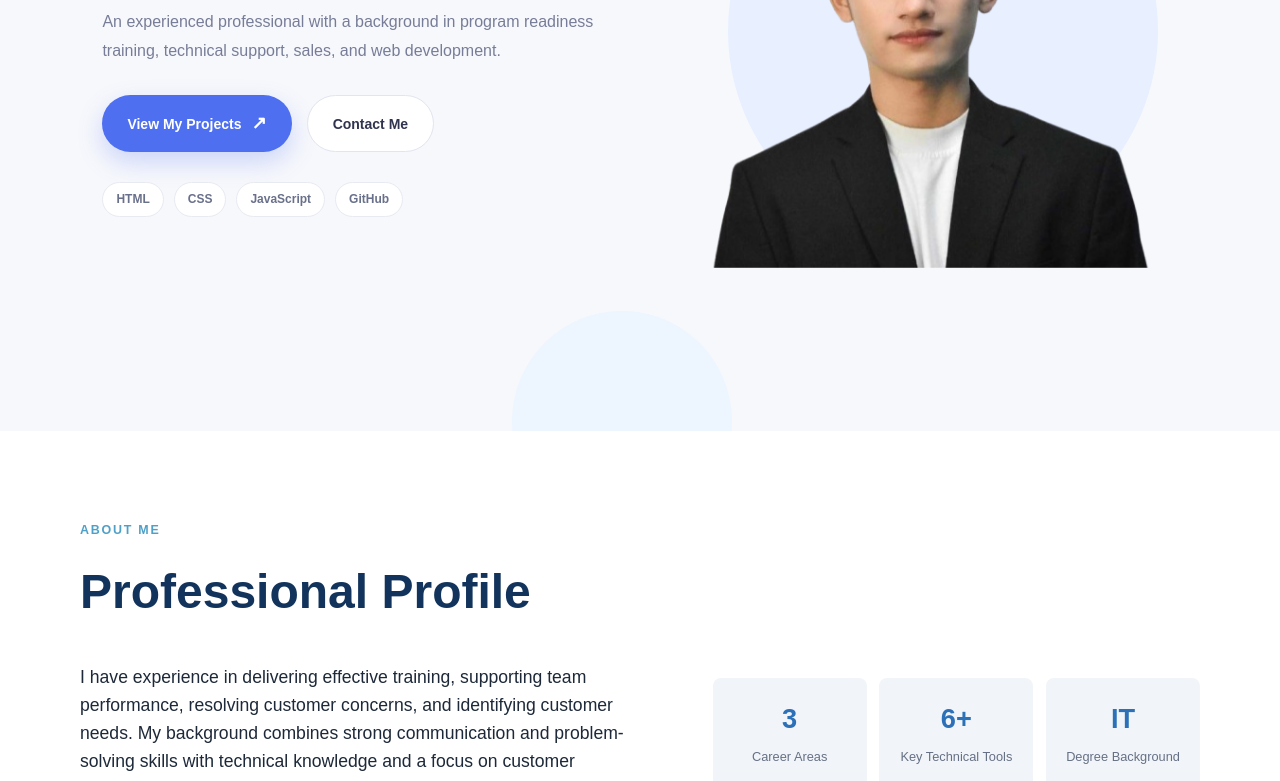
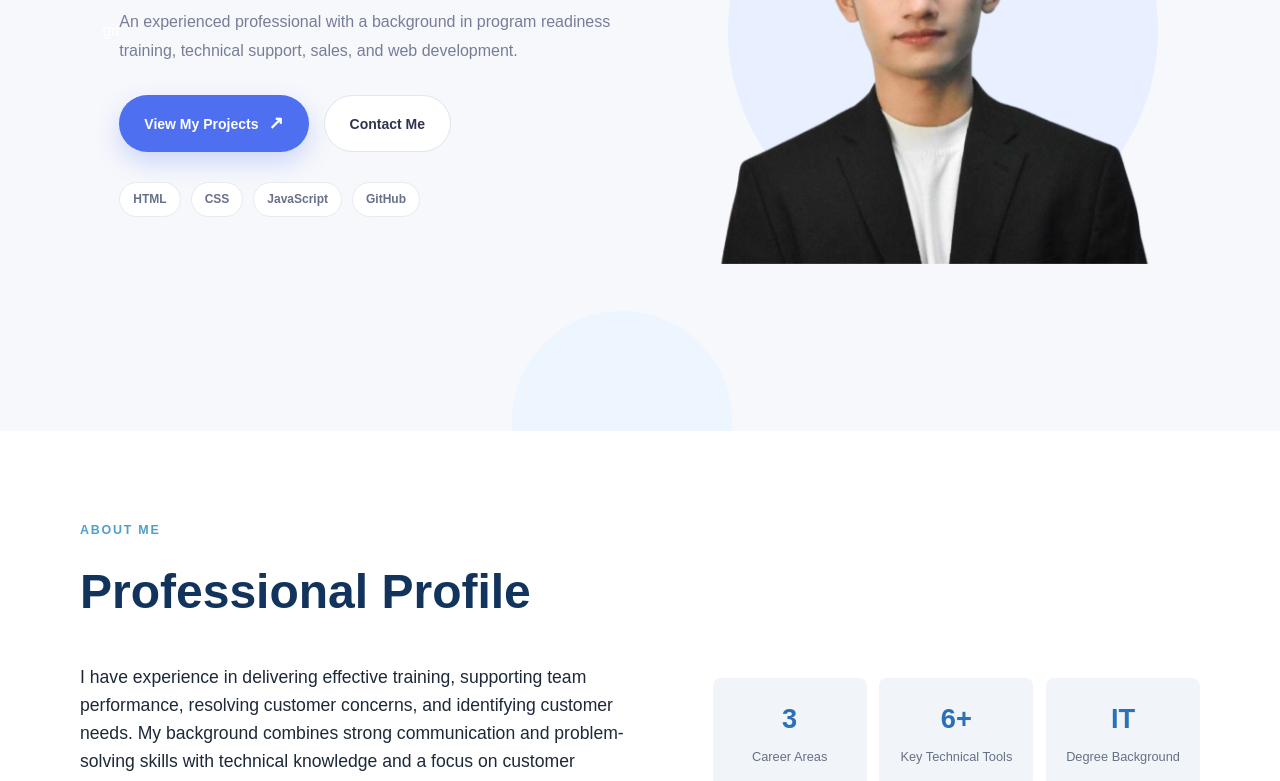
Before and after one commit to mezmerize11/Portfolio, a plain HTML site: page index.html in a window 1280 px wide. Shown: the part 438-1219 px from the top of the page. Drawn offline with Linux system fonts and the light colour scheme.

Commit message:
third update

```diff
--- a/index.html
+++ b/index.html
@@ -43,7 +43,7 @@
      HERO SECTION
 ========================= -->
 
-<section class="hero" id="home">
+<section class="hero" id="home">git
 
     <!-- Background Decorations -->
     <div class="hero-shape shape-one"></div>
```
